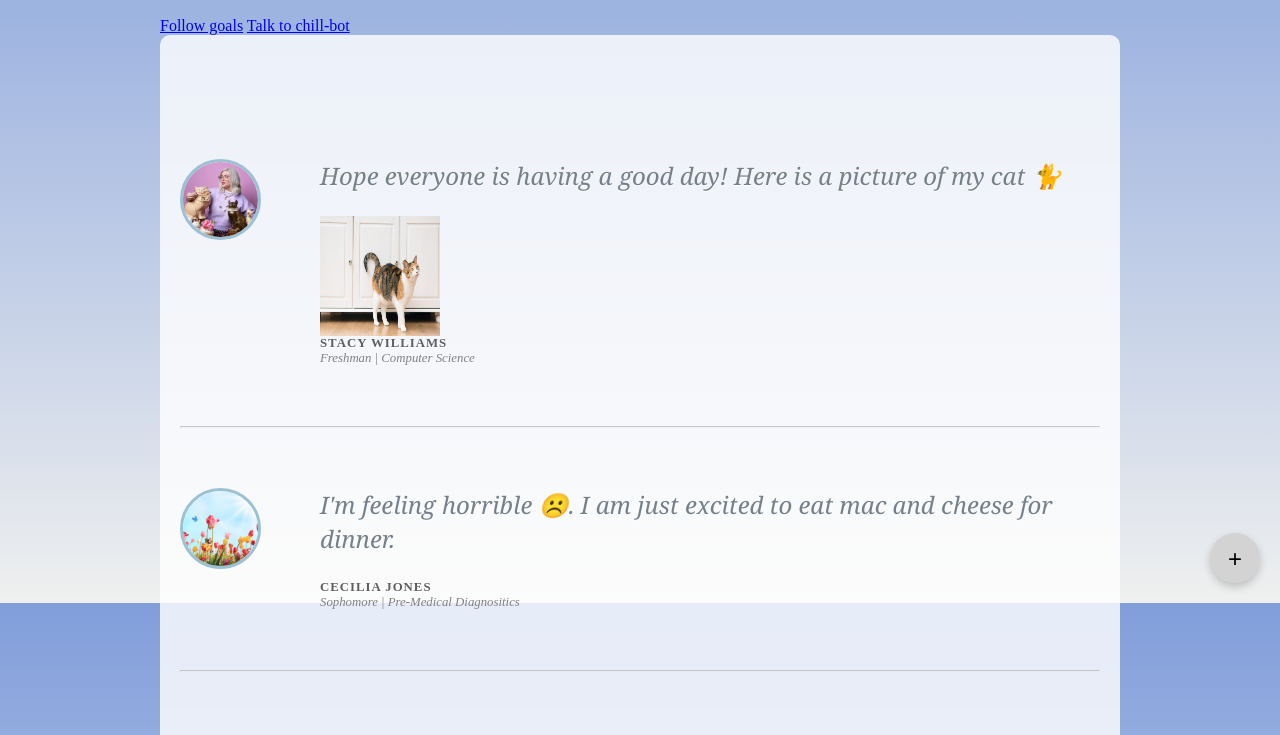
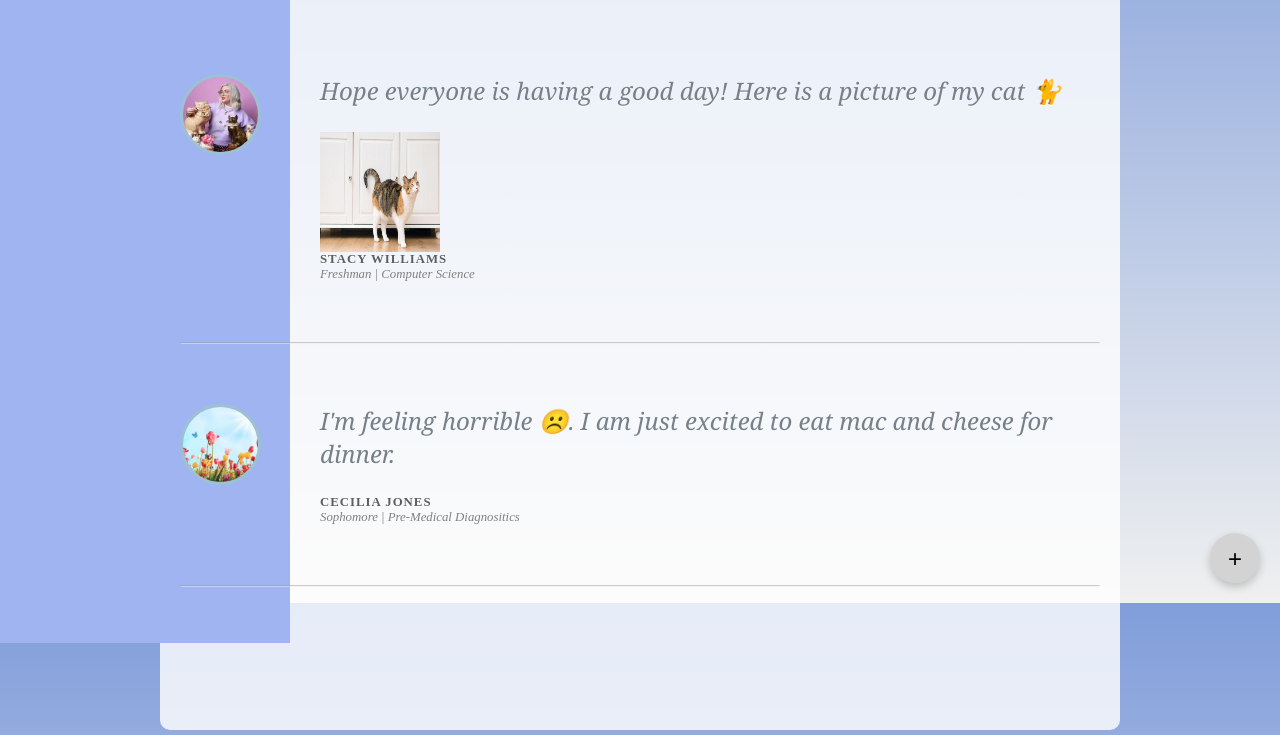
Before and after one commit to Aastha-Desai/HenHacks, a website: page socialMedia.html in a window 1280 px wide. Shown: the part 197-932 px from the top of the page. Drawn offline with Linux system fonts and the light colour scheme.

Commit message:
added nav bar

```diff
--- a/socialMedia.css
+++ b/socialMedia.css
@@ -4,6 +4,28 @@ html, body {
   margin: 0;
   background: linear-gradient(to bottom, #819edb, #eff0ef); /* Blue to light gray gradient */
   background-attachment: fixed; /* Ensures the gradient scrolls with the page */
+}
+
+.sidebar {
+  width: 250px;
+  height: 100vh;
+  background-color: #9fb4f0;
+  color: black;
+  padding: 20px;
+  position: fixed;
+  left: 0;
+  top: 0;
+}
+.sidebar a {
+  display: block;
+  color: black;
+  padding: 10px 0;
+}
+.sidebar a:hover {
+  background-color: #696973;
+  border-radius: 25px;
+  padding: 4px;
+  color: rgb(193, 193, 255)
 }
 
 /* Header Styles */
```
